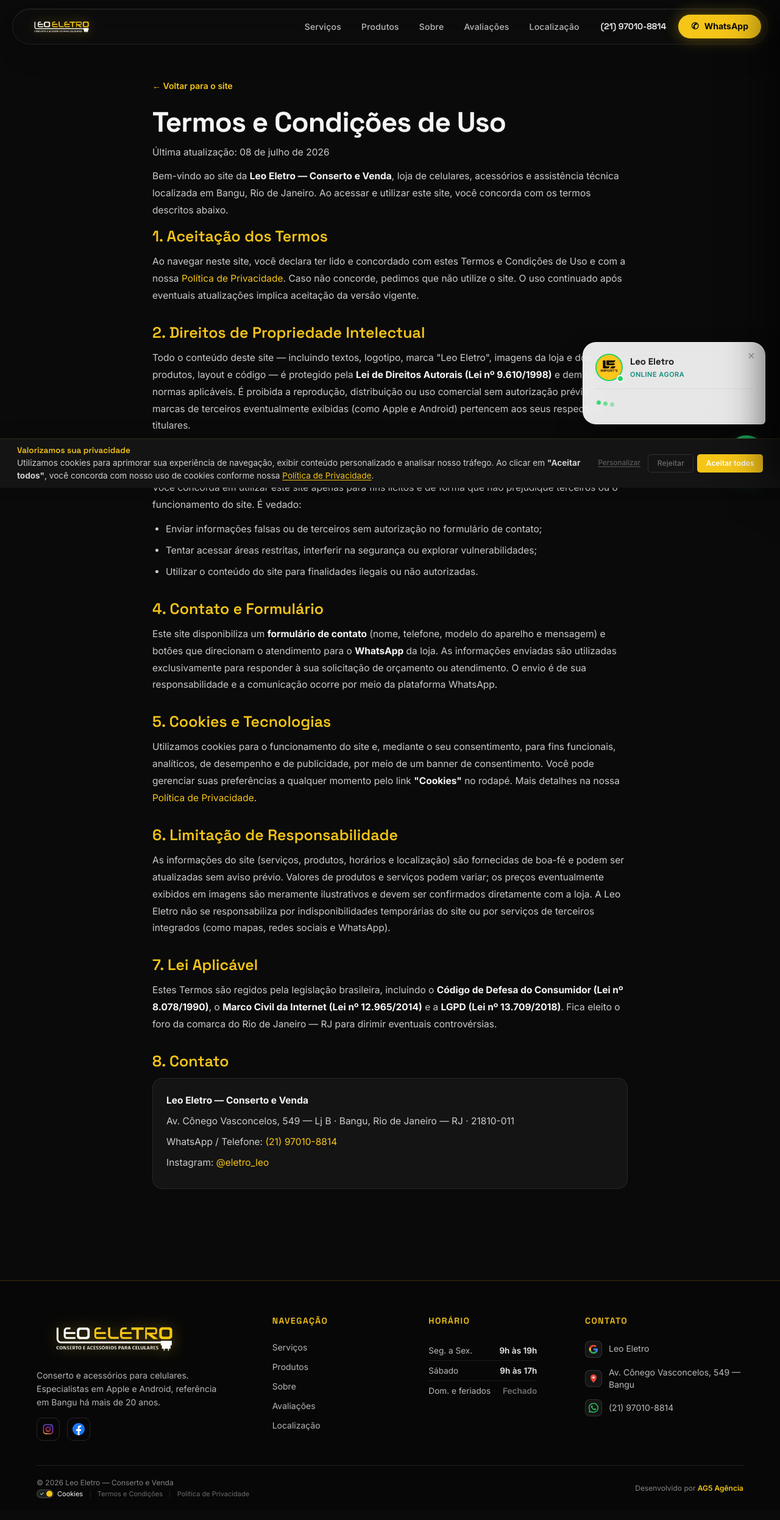
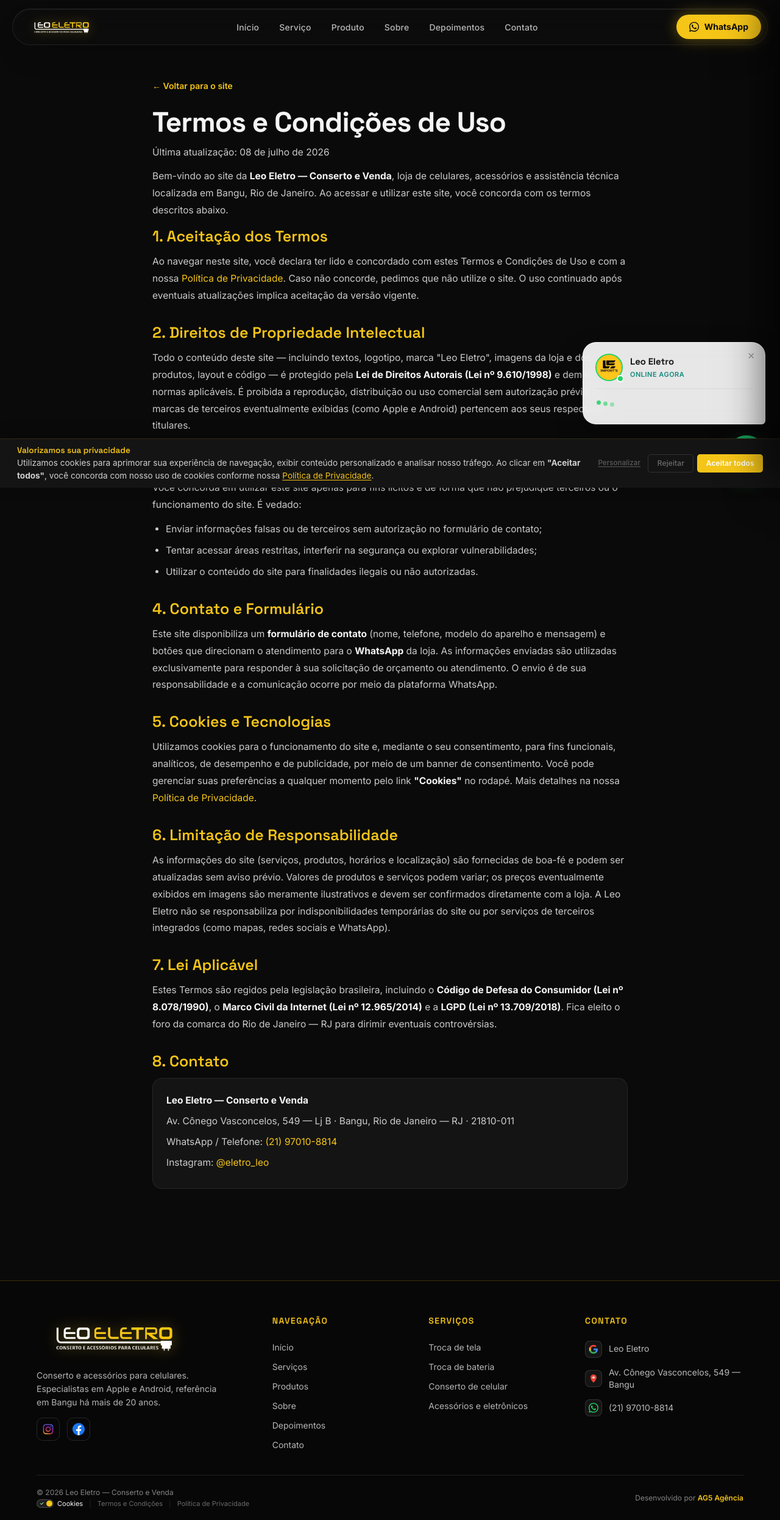
Before and after one commit to ag5agenciaa2-maker/lp-leo-eletro, a plain HTML site: page termos-e-condicoes.html in a window 1280 px wide. Shown: the whole page at 61% size. Drawn offline with Linux system fonts and the light colour scheme.

Commit message:
refactor: standardize navigation and footer structure across auxiliary pages with updated icons and defer script loading

```diff
--- a/termos-e-condicoes.html
+++ b/termos-e-condicoes.html
@@ -32,22 +32,22 @@
 </head>
 <body>
 
-  <!-- NAV (idêntico ao site) -->
-  <nav class="nav nav--scrolled scrolled" id="nav">
+  <!-- NAV (idêntico ao index.html) -->
+  <nav class="nav" id="nav">
     <a class="nav__logo" href="index.html">
       <img src="Assets/logo-desktop-leo-eletro.webp" alt="Leo Eletro — conserto e acessórios para celulares">
     </a>
+    <div class="nav__links">
+      <a href="index.html#inicio">Início</a>
+      <a href="index.html#servicos">Serviço</a>
+      <a href="index.html#produtos">Produto</a>
+      <a href="index.html#sobre">Sobre</a>
+      <a href="index.html#avaliacoes">Depoimentos</a>
+      <a href="index.html#contato">Contato</a>
+    </div>
     <div class="nav__right">
-      <div class="nav__links">
-        <a href="index.html#servicos">Serviços</a>
-        <a href="index.html#produtos">Produtos</a>
-        <a href="index.html#sobre">Sobre</a>
-        <a href="index.html#avaliacoes">Avaliações</a>
-        <a href="index.html#local">Localização</a>
-      </div>
-      <a class="nav__phone" href="tel:+5521970108814">(21) 97010-8814</a>
       <a class="btn btn--gold nav__cta" href="https://wa.me/5521970108814?text=Ol%C3%A1%2C%20vim%20atrav%C3%A9s%20do%20site%20e%20gostaria%20de%20uma%20informa%C3%A7%C3%A3o." target="_blank" rel="noopener">
-        <span class="ico">✆</span> WhatsApp
+        <svg class="btn__ico" viewBox="0 0 24 24" fill="currentColor" aria-hidden="true"><path d="M.057 24l1.687-6.163a11.867 11.867 0 0 1-1.587-5.946C.157 5.335 5.492 0 12.05 0a11.817 11.817 0 0 1 8.413 3.488 11.824 11.824 0 0 1 3.48 8.414c-.003 6.557-5.338 11.892-11.893 11.892a11.9 11.9 0 0 1-5.688-1.448L.057 24zm6.597-3.807c1.676.995 3.276 1.591 5.392 1.592 5.448 0 9.886-4.434 9.889-9.885.002-5.462-4.415-9.89-9.881-9.892-5.452 0-9.887 4.434-9.889 9.884a9.86 9.86 0 0 0 1.51 5.26l-.999 3.648 3.978-1.043zm11.387-5.464c-.074-.124-.272-.198-.57-.347-.297-.149-1.758-.868-2.031-.967-.272-.099-.47-.149-.669.149-.198.297-.768.967-.941 1.165-.173.198-.347.223-.644.074-.297-.149-1.255-.462-2.39-1.475-.883-.788-1.48-1.761-1.653-2.059-.173-.297-.018-.458.13-.606.134-.133.297-.347.446-.521.151-.172.2-.296.3-.495.099-.198.05-.372-.025-.521-.075-.148-.669-1.611-.916-2.206-.242-.579-.487-.501-.669-.51l-.57-.01c-.198 0-.52.074-.792.372-.272.297-1.04 1.016-1.04 2.479 0 1.462 1.065 2.875 1.213 3.074.149.198 2.096 3.2 5.077 4.487.709.306 1.263.489 1.694.626.712.226 1.36.194 1.872.118.571-.085 1.758-.719 2.006-1.413.248-.695.248-1.29.173-1.414z"/></svg> WhatsApp
       </a>
       <button class="nav__burger" id="nav-burger" type="button" aria-label="Abrir menu" aria-controls="drawer" aria-expanded="false">
         <span></span><span></span><span></span>
@@ -132,22 +132,24 @@
       <nav class="footer__col" aria-label="Navegação do rodapé">
         <h4>Navegação</h4>
         <ul class="footer__list">
+          <li><a href="index.html#inicio">Início</a></li>
           <li><a href="index.html#servicos">Serviços</a></li>
           <li><a href="index.html#produtos">Produtos</a></li>
           <li><a href="index.html#sobre">Sobre</a></li>
-          <li><a href="index.html#avaliacoes">Avaliações</a></li>
-          <li><a href="index.html#local">Localização</a></li>
+          <li><a href="index.html#avaliacoes">Depoimentos</a></li>
+          <li><a href="index.html#contato">Contato</a></li>
         </ul>
       </nav>
 
-      <div class="footer__col">
-        <h4>Horário</h4>
-        <ul class="footer__list footer__hours">
-          <li><span>Seg. a Sex.</span><b>9h às 19h</b></li>
-          <li><span>Sábado</span><b>9h às 17h</b></li>
-          <li><span>Dom. e feriados</span><b class="footer__hours-off">Fechado</b></li>
+      <nav class="footer__col" aria-label="Serviços">
+        <h4>Serviços</h4>
+        <ul class="footer__list">
+          <li><a href="index.html#servicos">Troca de tela</a></li>
+          <li><a href="index.html#servicos">Troca de bateria</a></li>
+          <li><a href="index.html#servicos">Conserto de celular</a></li>
+          <li><a href="index.html#produtos">Acessórios e eletrônicos</a></li>
         </ul>
-      </div>
+      </nav>
 
       <div class="footer__col footer__contact">
         <h4>Contato</h4>
@@ -208,21 +210,21 @@
       <button class="drawer__close" id="drawer-close" type="button" aria-label="Fechar menu">✕</button>
     </div>
     <nav class="drawer__links">
-      <a href="index.html#servicos">Serviços</a>
-      <a href="index.html#produtos">Produtos</a>
+      <a href="index.html#inicio">Início</a>
+      <a href="index.html#servicos">Serviço</a>
+      <a href="index.html#produtos">Produto</a>
       <a href="index.html#sobre">Sobre</a>
-      <a href="index.html#avaliacoes">Avaliações</a>
-      <a href="index.html#local">Localização</a>
+      <a href="index.html#avaliacoes">Depoimentos</a>
+      <a href="index.html#contato">Contato</a>
     </nav>
     <div class="drawer__foot">
       <a class="btn btn--gold btn--block" href="https://wa.me/5521970108814?text=Ol%C3%A1%2C%20vim%20atrav%C3%A9s%20do%20site%20e%20gostaria%20de%20uma%20informa%C3%A7%C3%A3o." target="_blank" rel="noopener">
-        <span class="ico">✆</span> Falar no WhatsApp
+        <svg class="btn__ico" viewBox="0 0 24 24" fill="currentColor" aria-hidden="true"><path d="M.057 24l1.687-6.163a11.867 11.867 0 0 1-1.587-5.946C.157 5.335 5.492 0 12.05 0a11.817 11.817 0 0 1 8.413 3.488 11.824 11.824 0 0 1 3.48 8.414c-.003 6.557-5.338 11.892-11.893 11.892a11.9 11.9 0 0 1-5.688-1.448L.057 24zm6.597-3.807c1.676.995 3.276 1.591 5.392 1.592 5.448 0 9.886-4.434 9.889-9.885.002-5.462-4.415-9.89-9.881-9.892-5.452 0-9.887 4.434-9.889 9.884a9.86 9.86 0 0 0 1.51 5.26l-.999 3.648 3.978-1.043zm11.387-5.464c-.074-.124-.272-.198-.57-.347-.297-.149-1.758-.868-2.031-.967-.272-.099-.47-.149-.669.149-.198.297-.768.967-.941 1.165-.173.198-.347.223-.644.074-.297-.149-1.255-.462-2.39-1.475-.883-.788-1.48-1.761-1.653-2.059-.173-.297-.018-.458.13-.606.134-.133.297-.347.446-.521.151-.172.2-.296.3-.495.099-.198.05-.372-.025-.521-.075-.148-.669-1.611-.916-2.206-.242-.579-.487-.501-.669-.51l-.57-.01c-.198 0-.52.074-.792.372-.272.297-1.04 1.016-1.04 2.479 0 1.462 1.065 2.875 1.213 3.074.149.198 2.096 3.2 5.077 4.487.709.306 1.263.489 1.694.626.712.226 1.36.194 1.872.118.571-.085 1.758-.719 2.006-1.413.248-.695.248-1.29.173-1.414z"/></svg> Falar no WhatsApp
       </a>
-      <a class="drawer__phone" href="tel:+5521970108814">(21) 97010-8814</a>
     </div>
   </aside>
 
-  <script src="script.js"></script>
+  <script src="script.js" defer></script>
 
   <!-- ========== COOKIE BANNER (LGPD) ========== -->
   <div id="ck-banner" class="ck-banner" role="dialog" aria-modal="true" aria-label="Aviso de cookies" aria-live="polite" aria-hidden="true">
```
Also changed, not shown: politica-de-privacidade.html (+29 -27 lines).
